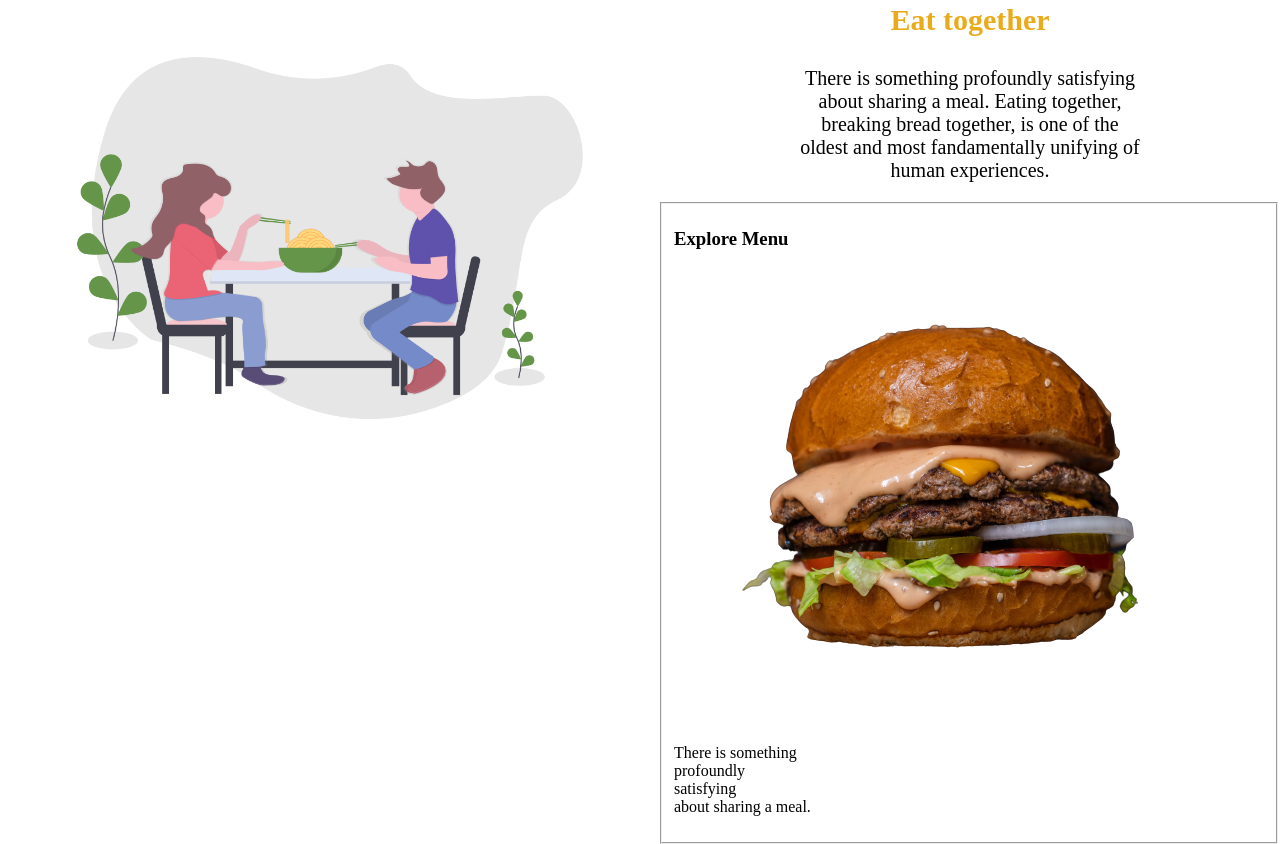
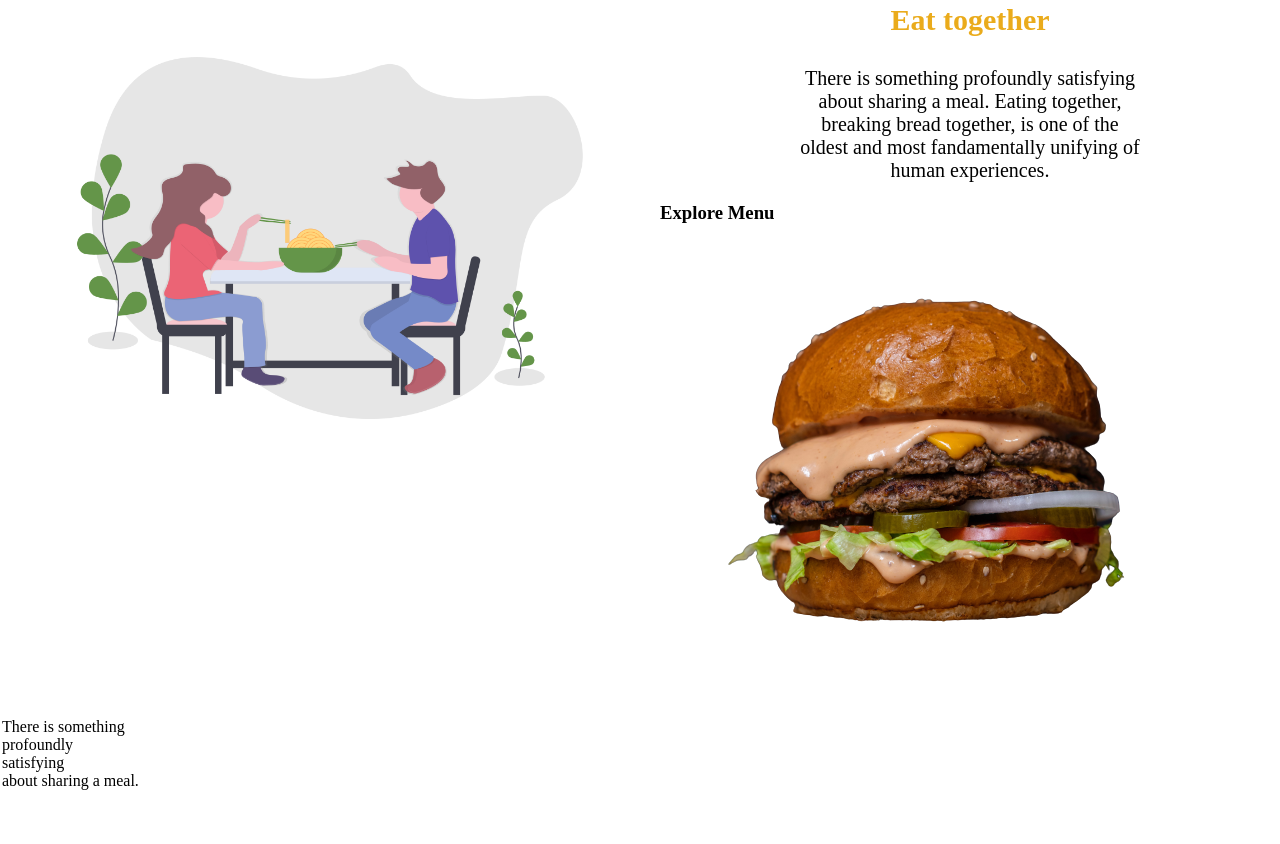
Before and after one commit to amon-wanyonyi/street_food, a plain HTML site: page index.html in a window 1280 px wide. Shown: the part 502-1346 px from the top of the page. After the commit the page ends 1308 px from the top, so only its background shows below. Drawn offline with Linux system fonts and the light colour scheme.

Commit message:
explore-menu legend

```diff
--- a/index.html
+++ b/index.html
@@ -66,13 +66,13 @@
     <!--Explore Menu-->
     <section>
         <div class="explore-menu">
-            <fieldset>
+            <legend>
                 <h3>Explore Menu</h3>
                 <img src="/Assets/amirali-mirhashemian-sc5sTPMrVfk-unsplash-removebg-preview.png" alt="burger">
                 <p>
                     There is something <br /> profoundly <br /> satisfying <br /> about sharing a meal.
                 </p>
-            </fieldset>
+            </legend>
         </div>
     </section>
     <!--End Explore Menu-->
```
